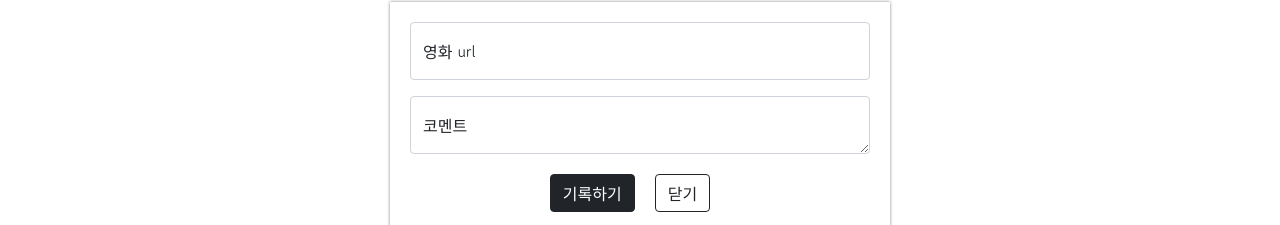
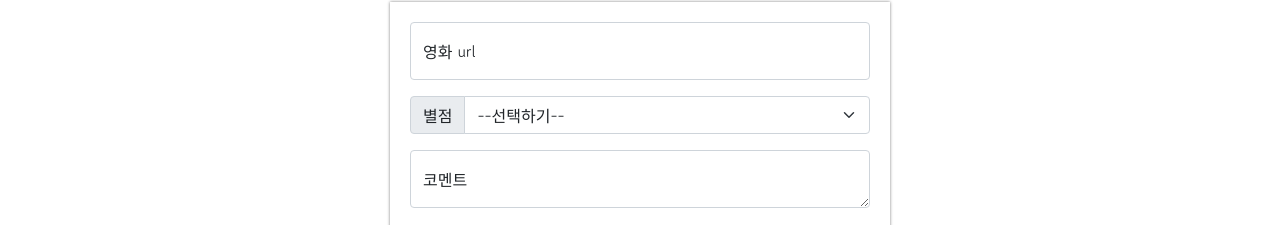
Before and after one commit to ohyedatol/mypage, a plain HTML site: page index.html in a window 1280 px wide. Shown: the part 292-517 px from the top of the page. Drawn offline with nearby package versions, Linux system fonts and the light colour scheme.

Commit message:
Update index.html

```diff
--- a/index.html
+++ b/index.html
@@ -93,6 +93,17 @@
             <input type="email" class="form-control" id="floatingInput" placeholder="name@example.com">
             <label for="floatingInput">영화 url</label>
         </div>
+        <div class="input-group mb-3">
+            <label class="input-group-text" for="inputGroupSelect01">별점</label>
+            <select class="form-select" id="inputGroupSelect01">
+              <option selected>--선택하기--</option>
+              <option value="1">⭐</option>
+              <option value="2">⭐⭐</option>
+              <option value="3">⭐⭐⭐</option>
+              <option value="4">⭐⭐⭐</option>
+              <option value="5">⭐⭐⭐⭐⭐</option>
+            </select>
+          </div>
         <div class="form-floating">
             <textarea class="form-control" placeholder="Leave a comment here" id="floatingTextarea"></textarea>
             <label for="floatingTextarea">코멘트</label>
```
